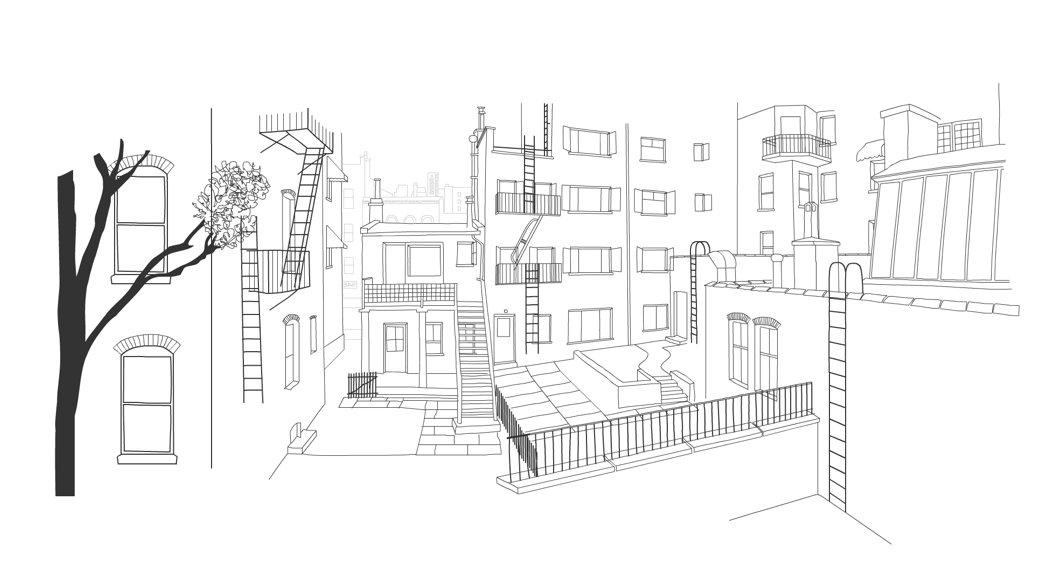
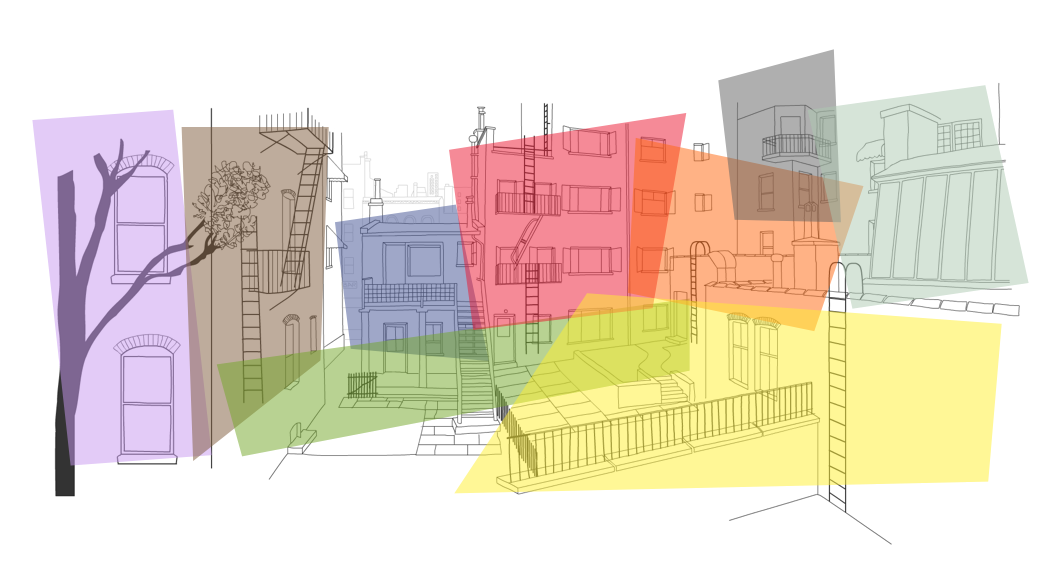
Before and after one commit to jokedewinter/rearwindow, a PHP site: page / in a window 1280 px wide. Shown: the part 80-664 px from the top of the page, without its empty margins (116-1176 px from the left). Run offline with PHP 8.4, Linux system fonts and the light colour scheme.

Commit message:
Adding background images to a tags

```diff
--- a/css/screen.css
+++ b/css/screen.css
@@ -211,32 +211,22 @@ ul {
  */
 
 /* Percentages for top do not seem to work, so margin-top is called to the rescue. */
-.rearwindow__images li {
+.rearwindow__images a {
 	position: absolute;
 	top: 0;
 	z-index: 100;
 }
 
-.rearwindow__images li:hover {
+.rearwindow__images a:hover {
 	opacity: 0.5;
 }
-/*
-blue       155 x 158    15.13671875   32.5102880654   #9FA7C8
-brown      148 x 334    14.453125     68.7242798345   #BEAC9C
-green      474 x 159    46.2890625    32.7160493823   #B8D292
-grey       123 x 174    12.01171875   35.8024691353   #A09E9E
-mint       222 x 224    21.6796875    46.0905349788   #D6E4D8
-orange     237 x 195    23.14453125   40.1234567896   #FFB285
-purple     180 x 357    17.578125     73.4567901225   #E3CBF7
-red        238 x 218    23.2421875    44.8559670776   #F58A97
-yellow     548 x 201    53.515625     41.3580246908   #FFF796
-*/
+
 .purple {
 	width: 17.578125%;
 	height: 73.4567901225%;
 	left: 2%;
 	margin-top: 7.5%;
-	//background: #E3CBF7 url('../images/colours/purple.png') no-repeat;
+	background: url('../images/colours/purple.png') no-repeat;
 }
 
 .brown {
@@ -244,6 +234,7 @@ yellow     548 x 201    53.515625     41.3580246908   #FFF796
 	height: 68.7242798345%;
 	left: 16.5%;
 	margin-top: 9.3%;
+	background: url('../images/colours/brown.png') no-repeat;
 }
 
 .blue {
@@ -251,6 +242,7 @@ yellow     548 x 201    53.515625     41.3580246908   #FFF796
 	height: 32.5102880654%;
 	left: 31.4%;
 	margin-top: 16.8%;
+	background: url('../images/colours/blue.png') no-repeat;
 }
 
 .green {
@@ -258,6 +250,7 @@ yellow     548 x 201    53.515625     41.3580246908   #FFF796
 	height: 32.7160493823%;
 	left: 19.9%;
 	margin-top: 26%;
+	background: url('../images/colours/green.png') no-repeat;
 }
 
 .red {
@@ -265,6 +258,7 @@ yellow     548 x 201    53.515625     41.3580246908   #FFF796
 	height: 44.8559670776%;
 	left: 42.7%;
 	margin-top: 7.8%;
+	background: url('../images/colours/red.png') no-repeat;
 }
 
 .orange {
@@ -272,6 +266,7 @@ yellow     548 x 201    53.515625     41.3580246908   #FFF796
 	height: 40.1234567896%;
 	left: 60.1%;
 	margin-top: 10.3%;
+	background: url('../images/colours/orange.png') no-repeat;
 }
 
 .grey {
@@ -279,6 +274,7 @@ yellow     548 x 201    53.515625     41.3580246908   #FFF796
 	height: 35.8024691353%;
 	left: 68.9%;
 	margin-top: 1.7%;
+	background: url('../images/colours/grey.png') no-repeat;
 }
 
 .mint {
@@ -286,6 +282,7 @@ yellow     548 x 201    53.515625     41.3580246908   #FFF796
 	height: 46.0905349788%;
 	left: 77.6%;
 	margin-top: 5.2%;
+	background: url('../images/colours/mint.png') no-repeat;
 }
 
 .yellow {
@@ -293,4 +290,5 @@ yellow     548 x 201    53.515625     41.3580246908   #FFF796
 	height: 41.3580246908%;
 	left: 43.2%;
 	margin-top: 25.5%;
+	background: url('../images/colours/yellow.png') no-repeat;
 }
```
